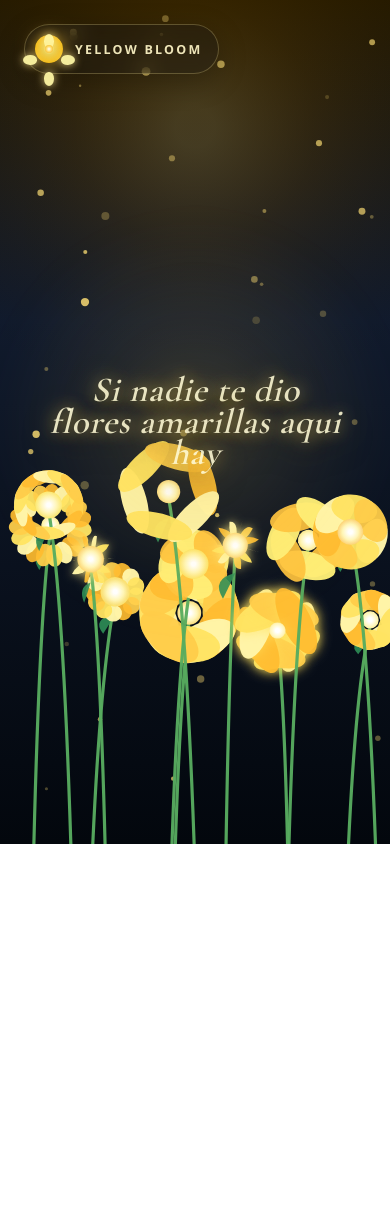
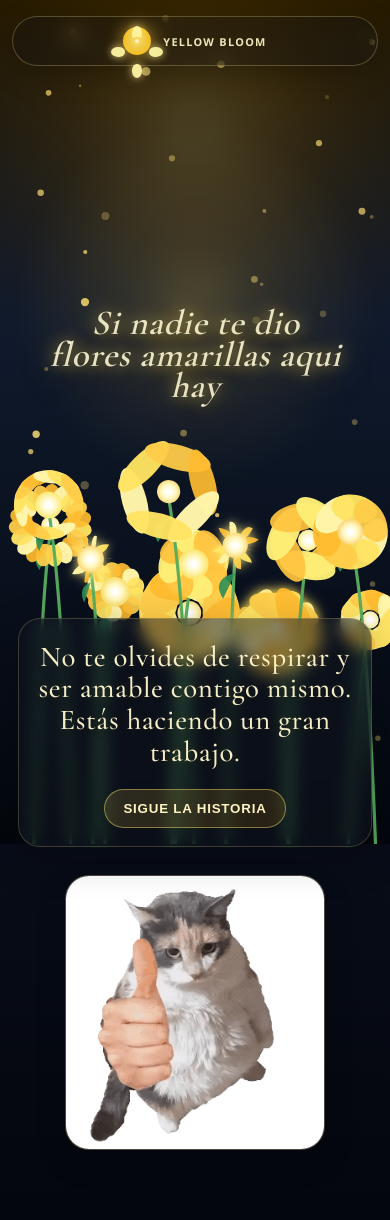
Before and after one commit to DanSan122/Flores-amarillas, a plain HTML site: page index.html in a window 390 px wide. Before the commit the page ends 844 px from the top, so only its background shows below. Drawn offline with nearby package versions, Linux system fonts and the light colour scheme; animation ran at ten frames a second.

Commit message:
Add emotional story section and mobile refinements

```diff
--- a/index.html
+++ b/index.html
@@ -36,6 +36,19 @@
       <h1>Si nadie te dio flores amarillas aqui hay</h1>
     </div>
 
+    <main class="story-section" aria-label="Mensaje final">
+      <div class="story-card">
+        <p class="story-text">
+          No te olvides de respirar y ser amable contigo mismo. Estás haciendo un gran trabajo.
+        </p>
+        <button class="story-button" type="button">Sigue la historia</button>
+      </div>
+
+      <div class="pet-image-wrap">
+        <img src="gato-like.png" alt="Gato estilo ilustración" class="pet-image" />
+      </div>
+    </main>
+
     <script src="script.js"></script>
   </body>
 </html>
--- a/style.css
+++ b/style.css
@@ -16,8 +16,8 @@
 html, body {
   margin: 0;
   width: 100%;
-  height: 100%;
-  overflow: hidden;
+  min-height: 100%;
+  overflow-x: hidden;
   font-family: "Segoe UI", Tahoma, Geneva, Verdana, sans-serif;
   background: linear-gradient(180deg, var(--bg-top) 0%, var(--bg-mid) 38%, var(--bg-bottom) 100%);
   color: white;
@@ -54,6 +54,75 @@ body {
   background: rgba(12, 16, 26, 0.28);
   backdrop-filter: blur(10px);
   box-shadow: 0 8px 28px rgba(0, 0, 0, 0.25);
+}
+
+.story-section {
+  position: relative;
+  z-index: 2;
+  max-width: 1100px;
+  margin: 0 auto;
+  padding: 0 24px 80px;
+  display: flex;
+  flex-direction: column;
+  align-items: center;
+  justify-content: center;
+  gap: 28px;
+  text-align: center;
+}
+
+.story-card {
+  width: min(680px, 100%);
+  padding: 28px 28px 22px;
+  border: 1px solid rgba(255, 230, 142, 0.2);
+  background: rgba(17, 21, 32, 0.5);
+  border-radius: 28px;
+  box-shadow: 0 12px 40px rgba(0, 0, 0, 0.24);
+  backdrop-filter: blur(8px);
+}
+
+.story-text {
+  margin: 0;
+  font-family: "Cormorant Garamond", Georgia, serif;
+  font-size: clamp(1.8rem, 3vw, 3rem);
+  line-height: 1.1;
+  letter-spacing: 0.02em;
+  color: rgba(255, 247, 206, 0.96);
+  text-shadow: 0 0 14px rgba(255, 220, 78, 0.15);
+}
+
+.story-button {
+  margin-top: 22px;
+  border: 1px solid rgba(255, 223, 112, 0.45);
+  border-radius: 999px;
+  padding: 12px 22px;
+  background: linear-gradient(135deg, rgba(255, 214, 86, 0.15), rgba(255, 165, 0, 0.12));
+  color: #fff3c2;
+  font-weight: 600;
+  letter-spacing: 0.08em;
+  text-transform: uppercase;
+  cursor: pointer;
+  transition: transform 0.25s ease, box-shadow 0.25s ease;
+}
+
+.story-button:hover {
+  transform: translateY(-2px);
+  box-shadow: 0 12px 22px rgba(255, 188, 64, 0.22);
+}
+
+.pet-image-wrap {
+  width: min(260px, 72vw);
+  border-radius: 24px;
+  overflow: hidden;
+  border: 1px solid rgba(255, 235, 163, 0.25);
+  background: rgba(255, 255, 255, 0.04);
+  box-shadow: 0 12px 30px rgba(0, 0, 0, 0.2);
+}
+
+.pet-image {
+  display: block;
+  width: 100%;
+  height: auto;
+  object-fit: cover;
 }
 
 .brand-mark {
@@ -170,13 +239,49 @@ h1 {
 }
 
 @media (max-width: 768px) {
+  .brand {
+    top: 16px;
+    left: 12px;
+    right: 12px;
+    justify-content: center;
+    padding: 10px 14px;
+  }
+
+  .brand-text {
+    letter-spacing: 0.12em;
+    font-size: 0.68rem;
+  }
+
+  .overlay {
+    height: 72vh;
+    padding-top: 90px;
+  }
+
   .halo {
-    width: min(95vw, 420px);
-    height: min(95vw, 420px);
+    width: min(90vw, 340px);
+    height: min(90vw, 340px);
+    filter: blur(12px);
   }
 
   h1 {
+    max-width: 90vw;
     padding: 0.4em 0.8em;
     letter-spacing: 0.02em;
+    text-align: center;
+    margin-top: 12px;
+  }
+
+  .story-section {
+    padding: 10px 18px 70px;
+  }
+
+  .story-card {
+    padding: 22px 18px 18px;
+    border-radius: 22px;
+  }
+
+  .story-button {
+    letter-spacing: 0.06em;
+    padding: 11px 18px;
   }
 }
```
Also changed, not shown: gato-like.png (added).
